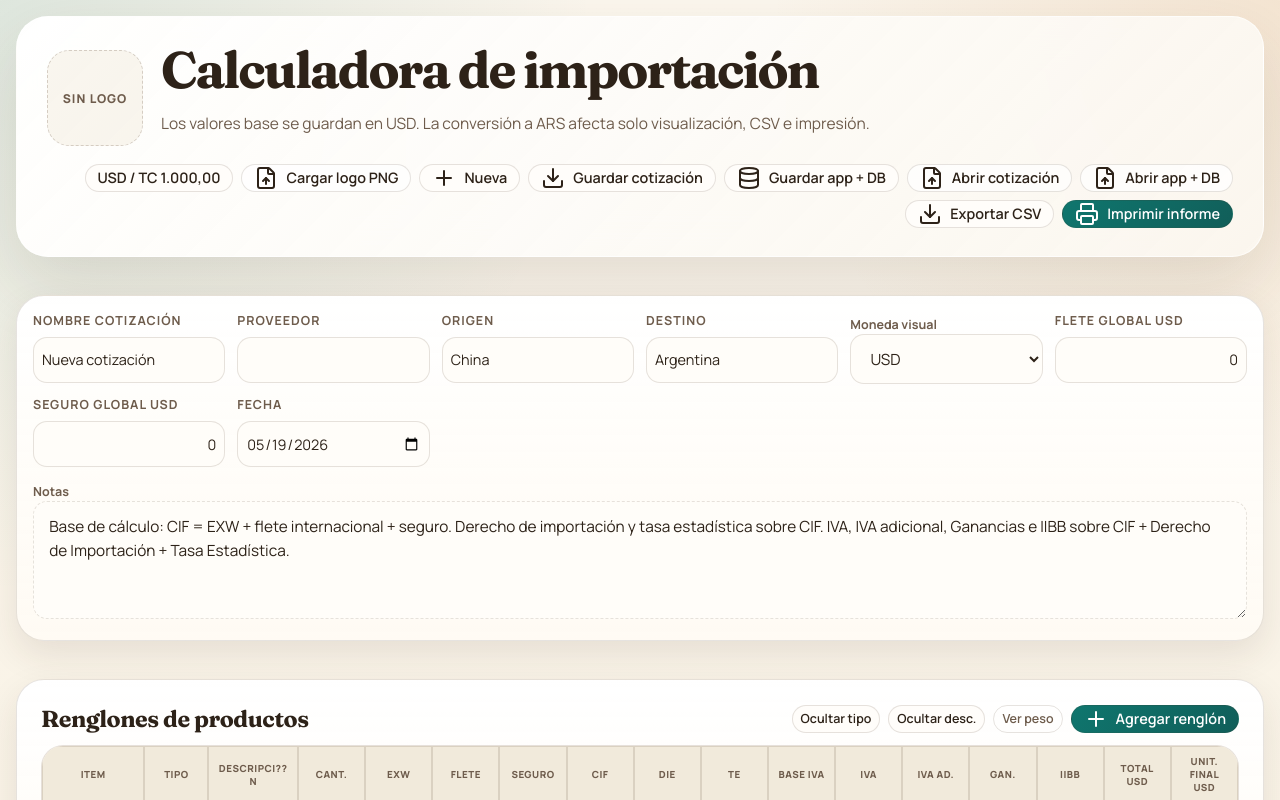
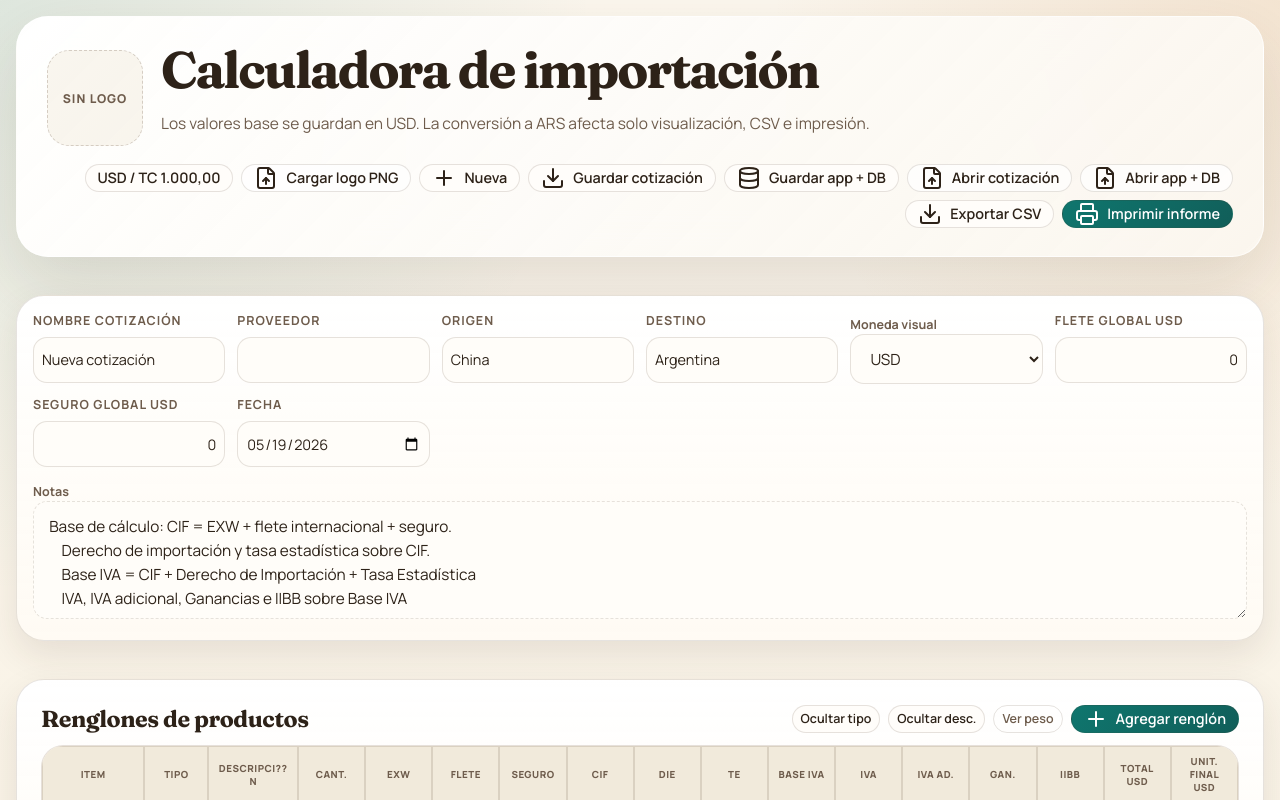
Before and after one commit to kbrus87/cotizador-importaciones, a React (Vite) app: page / in a window 1280 px wide. Shown: the top 800 px of the page. Built offline with nearby package versions, Linux system fonts and the light colour scheme.

Commit message:
mejor notas

```diff
--- a/src/App.tsx
+++ b/src/App.tsx
@@ -122,7 +122,10 @@ const defaultQuote = (): Quote => ({
   seguroTotal: 0,
   fecha: new Date().toISOString().slice(0, 10),
   notas:
-    "Base de cálculo: CIF = EXW + flete internacional + seguro. Derecho de importación y tasa estadística sobre CIF. IVA, IVA adicional, Ganancias e IIBB sobre CIF + Derecho de Importación + Tasa Estadística.",
+    `Base de cálculo: CIF = EXW + flete internacional + seguro.
+    Derecho de importación y tasa estadística sobre CIF.
+    Base IVA = CIF + Derecho de Importación + Tasa Estadística
+    IVA, IVA adicional, Ganancias e IIBB sobre Base IVA`,
   items: [emptyItem()],
 });
 
```
